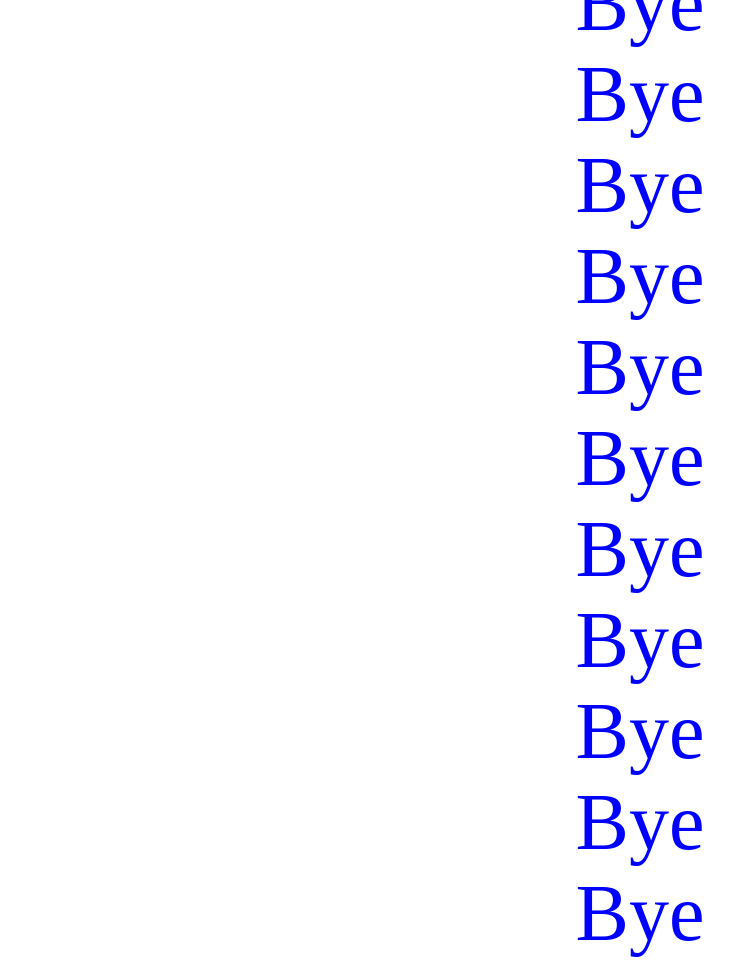
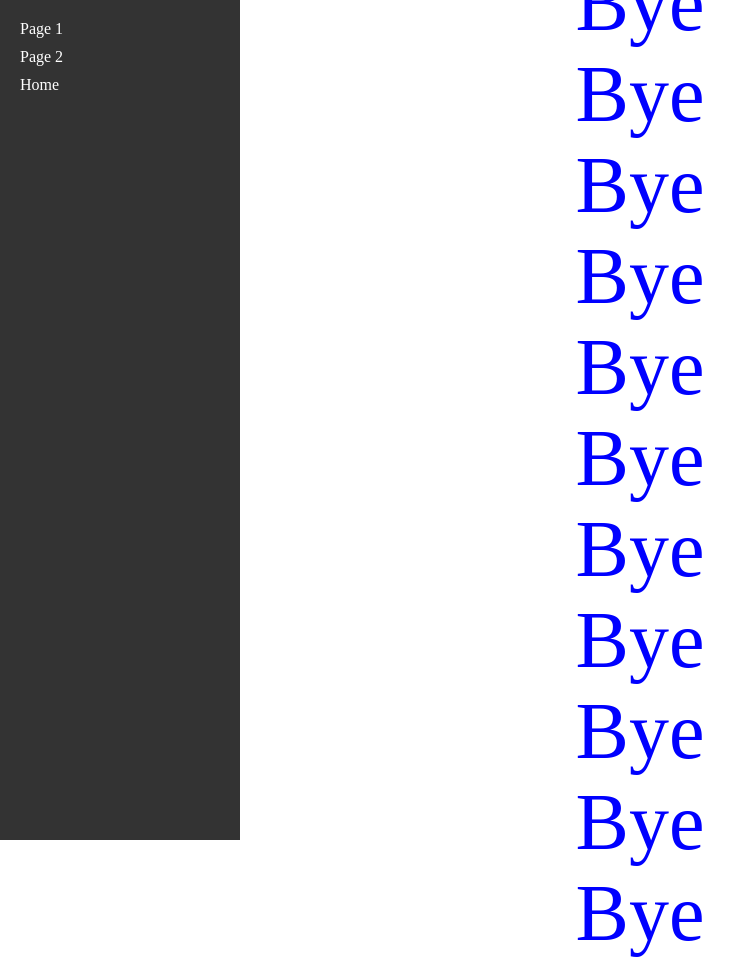
Before and after one commit to Taimuthy/Taimuthy.github.io, a plain HTML site: page subsite/page2.html in a window 1280 px wide. Shown: the whole page, without its empty margins (0-745 px from the left). Drawn offline with Linux system fonts and the light colour scheme.

Commit message:
Added new feature

```diff
--- a/subsite/page2.html
+++ b/subsite/page2.html
@@ -1,6 +1,26 @@
 <!DOCTYPE html>
 <html>
 <head>
+  <style>
+    /* CSS for the vertical navigation bar */
+    .navbar {
+      position: fixed;
+      top: 0;
+      left: 0;
+      background-color: #333;
+      color: #fff;
+      padding: 20px;
+      width: 200px;
+      height: 100%;
+    }
+
+    .navbar a {
+      display: block;
+      color: #fff;
+      text-decoration: none;
+      margin-bottom: 10px;
+    }
+  </style>
   <style>
     /* CSS for the bouncing text */
     .trampoline-text {
@@ -17,6 +37,11 @@
   </style>
 </head>
 <body>
+  <div class="navbar">
+    <a href="subset/page1.html">Page 1</a>
+    <a href="subset/page2.html">Page 2</a>
+    <a href="index.html">Home</a>
+  </div>
   <div class="trampoline-text">Bye</div>
 
   <script>
```
Also changed, not shown: index.html (+5 -0 lines), projects.html (+20 -0 lines).
